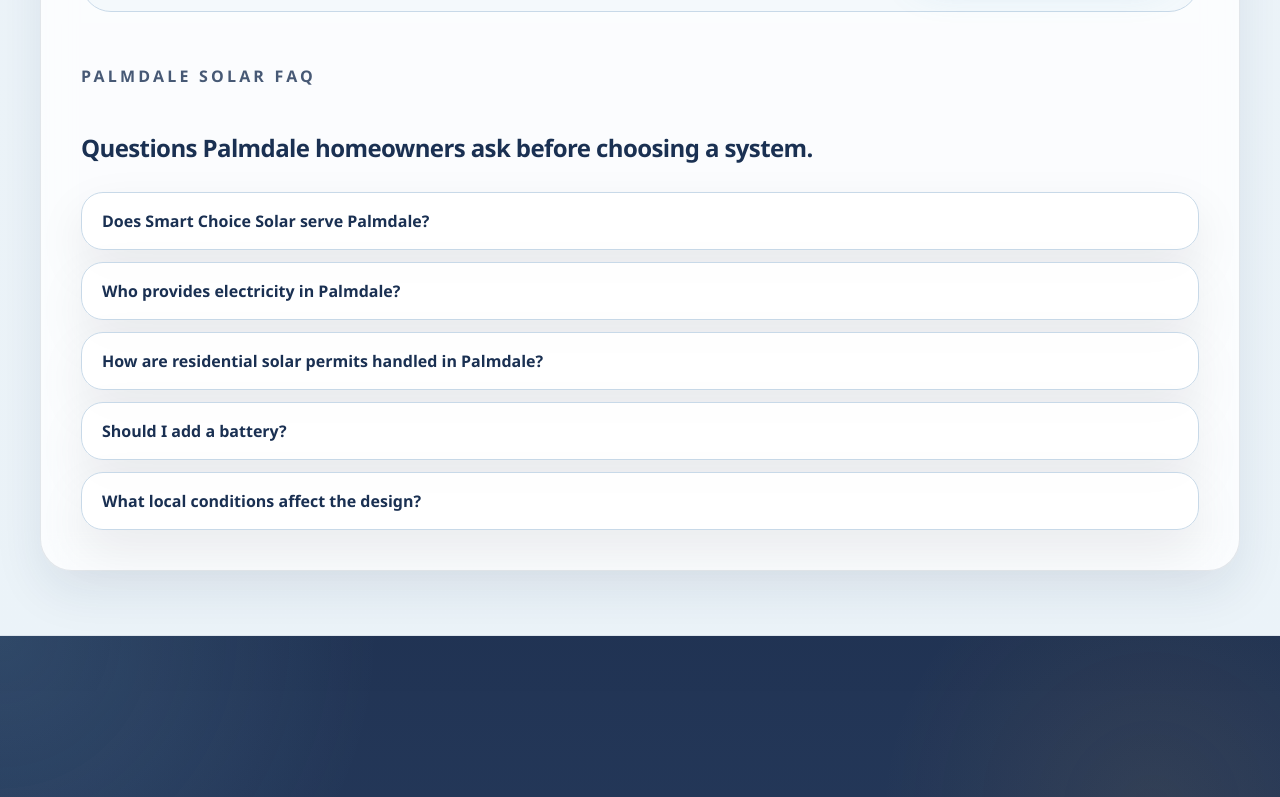
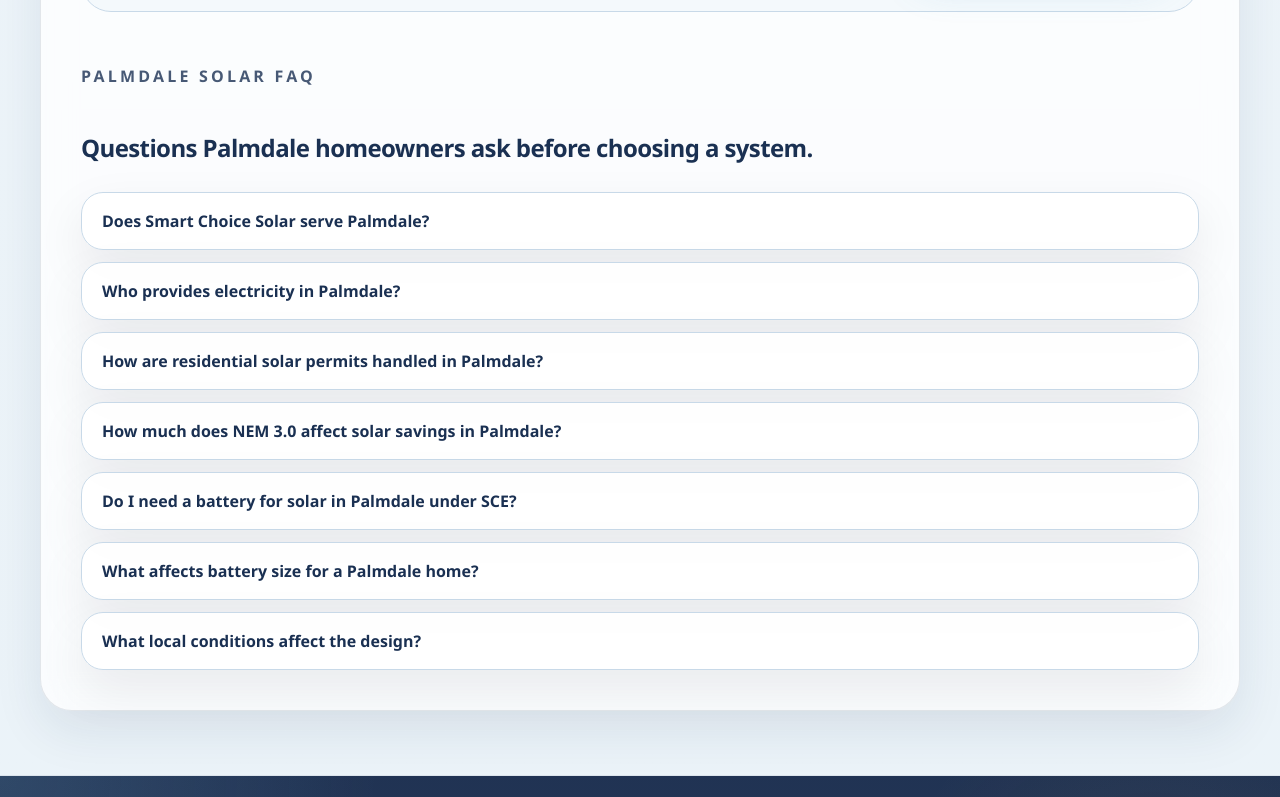
Before and after one commit to uriel-cmd/Smart-choice-solar-sitev2, a Next.js app: page /service-areas/palmdale-ca in a window 1280 px wide. Shown: the part 4042-4839 px from the top of the page. Built offline with nearby package versions, Linux system fonts and the light colour scheme.

Commit message:
Improve Palmdale SEO schema, FAQs, and CTA

```diff
--- a/app/es/service-areas/palmdale-ca/page.tsx
+++ b/app/es/service-areas/palmdale-ca/page.tsx
@@ -20,13 +20,36 @@
 export default function PalmdaleServiceAreaPageEs() {
   const schema = {
     "@context": "https://schema.org",
+    "@graph": [
+      {
         "@type": "Service",
         "@id": `${siteConfig.url}/es/service-areas/palmdale-ca/#service`,
         name: "Solar, baterías y coordinación de techo en Palmdale, CA",
         url: `${siteConfig.url}/es/service-areas/palmdale-ca`,
         provider: { "@id": `${siteConfig.url}/#organization` },
-    areaServed: ["Palmdale", "Rancho Vista", "Anaverde", "Joshua Hills", "Antelope Valley"].map((name) => ({ "@type": "Place", name })),
+        areaServed: {
+          "@type": "City",
+          name: "Palmdale, CA",
+          geo: { "@type": "GeoCoordinates", latitude: 34.5794, longitude: -118.1165 }
+        },
         serviceType: ["Solar residencial", "Baterías", "Coordinación de techo", "Revisión de propuestas solares"]
+      },
+      {
+        "@type": ["LocalBusiness", "HomeAndConstructionBusiness"],
+        "@id": `${siteConfig.url}/#organization`,
+        name: siteConfig.name,
+        url: siteConfig.url,
+        telephone: siteConfig.phoneHref,
+        address: {
+          "@type": "PostalAddress",
+          streetAddress: siteConfig.address.streetAddress,
+          addressLocality: siteConfig.address.addressLocality,
+          addressRegion: siteConfig.address.addressRegion,
+          postalCode: siteConfig.address.postalCode,
+          addressCountry: siteConfig.address.addressCountry
+        }
+      }
+    ]
   };
 
   return (
--- a/app/service-areas/palmdale-ca/page.tsx
+++ b/app/service-areas/palmdale-ca/page.tsx
@@ -21,7 +21,9 @@
   ["Does Smart Choice Solar serve Palmdale?", "Yes. Our nearby Lancaster-based team serves Palmdale homeowners, including Rancho Vista, Anaverde, Joshua Hills, and surrounding Antelope Valley communities, subject to address and project review."],
   ["Who provides electricity in Palmdale?", "Palmdale homes are generally served by Southern California Edison. We review the home’s SCE usage, rate plan, and evening demand before sizing solar or storage."],
   ["How are residential solar permits handled in Palmdale?", "The City offers SolarAPP+ for qualifying rooftop-only projects on existing single-family and duplex homes. Projects with battery storage and projects on new residences follow the City’s Accela permitting path."],
-  ["Do Palmdale homes benefit from battery storage?", "A battery may help with backup priorities and evening energy use, but the right capacity depends on the circuits the homeowner wants to support, SCE usage, system design, and budget."],
+  ["How much does NEM 3.0 affect solar savings in Palmdale?", "For new SCE solar customers, the Solar Billing Plan—also called the Net Billing Tariff or NEM 3.0—usually values exported energy below the retail electricity rate. Using more solar in the home and shifting energy into evening hours can therefore matter more than under older NEM plans. Actual savings depend on usage, system size, rate plan, and export timing."],
+  ["Do I need a battery for solar in Palmdale under SCE?", "No. SCE does not require a battery to install solar. Storage can hold excess daytime production for evening use, improve self-consumption, and provide backup when designed for it, so we compare solar-only and solar-plus-battery options for the home."],
+  ["What affects battery size for a Palmdale home?", "Backup priorities, evening demand, desired runtime, the home’s electrical setup, available incentives, and budget all affect battery capacity. We size storage around those goals."],
   ["What local conditions affect a Palmdale solar design?", "Summer cooling loads, afternoon winds, roof condition, shade, orientation, and planned electrical loads all affect equipment placement and system sizing."]
 ] as const;
 
@@ -35,8 +37,27 @@
         name: "Solar, battery storage, and roof planning in Palmdale, CA",
         url: `${siteConfig.url}/service-areas/palmdale-ca`,
         provider: { "@id": `${siteConfig.url}/#organization` },
-        areaServed: ["Palmdale", "Rancho Vista", "Anaverde", "Joshua Hills", "Antelope Valley"].map((name) => ({ "@type": "Place", name })),
+        areaServed: {
+          "@type": "City",
+          name: "Palmdale, CA",
+          geo: { "@type": "GeoCoordinates", latitude: 34.5794, longitude: -118.1165 }
+        },
         serviceType: ["Residential solar", "Battery storage", "Roofing coordination", "Solar proposal review"]
+      },
+      {
+        "@type": ["LocalBusiness", "HomeAndConstructionBusiness"],
+        "@id": `${siteConfig.url}/#organization`,
+        name: siteConfig.name,
+        url: siteConfig.url,
+        telephone: siteConfig.phoneHref,
+        address: {
+          "@type": "PostalAddress",
+          streetAddress: siteConfig.address.streetAddress,
+          addressLocality: siteConfig.address.addressLocality,
+          addressRegion: siteConfig.address.addressRegion,
+          postalCode: siteConfig.address.postalCode,
+          addressCountry: siteConfig.address.addressCountry
+        }
       },
       {
         "@type": "FAQPage",
--- a/components/pages/palmdale-service-area-page-client.tsx
+++ b/components/pages/palmdale-service-area-page-client.tsx
@@ -5,6 +5,7 @@
 
 import { ContentPage } from "@/components/content-page";
 import { useLanguage } from "@/components/language-provider";
+import { openEstimatorEvent } from "@/components/zip-estimator-controller";
 import { localizeHref } from "@/lib/i18n";
 import { siteConfig } from "@/lib/site";
 
@@ -48,7 +49,9 @@
       ["Does Smart Choice Solar serve Palmdale?", "Yes. Our nearby Lancaster-based team serves Palmdale homeowners, subject to address and project review."],
       ["Who provides electricity in Palmdale?", "Palmdale homes are generally served by Southern California Edison. We review the home’s SCE usage and rate plan before sizing solar or storage."],
       ["How are residential solar permits handled in Palmdale?", "The City offers SolarAPP+ for qualifying rooftop-only projects on existing single-family and duplex homes. Projects with batteries and projects on new residences follow the Accela permitting path."],
-      ["Should I add a battery?", "That depends on backup priorities, evening demand, desired runtime, available incentives, and budget. We size storage around those goals."],
+      ["How much does NEM 3.0 affect solar savings in Palmdale?", "For new SCE solar customers, the Solar Billing Plan—also called the Net Billing Tariff or NEM 3.0—usually values exported energy below the retail electricity rate. Using more solar in the home and shifting energy into evening hours can therefore matter more than under older NEM plans. Actual savings depend on usage, system size, rate plan, and export timing."],
+      ["Do I need a battery for solar in Palmdale under SCE?", "No. SCE does not require a battery to install solar. Storage can hold excess daytime production for evening use, improve self-consumption, and provide backup when designed for it, so we compare solar-only and solar-plus-battery options for the home."],
+      ["What affects battery size for a Palmdale home?", "Backup priorities, evening demand, desired runtime, the home’s electrical setup, available incentives, and budget all affect battery capacity. We size storage around those goals."],
       ["What local conditions affect the design?", "Summer cooling loads, afternoon winds, roof condition, shade, orientation, and planned electrical loads all affect system design."]
     ],
     officeLabel: "Nearby Antelope Valley office",
@@ -93,7 +96,9 @@
       ["¿Smart Choice Solar atiende Palmdale?", "Sí. Nuestro equipo cercano en Lancaster atiende hogares de Palmdale, sujeto a revisión de la dirección y el proyecto."],
       ["¿Quién proporciona la electricidad en Palmdale?", "Los hogares de Palmdale generalmente reciben servicio de Southern California Edison. Revisamos el consumo y la tarifa de SCE antes de dimensionar solar o batería."],
       ["¿Cómo se tramitan los permisos solares en Palmdale?", "La ciudad ofrece SolarAPP+ para proyectos elegibles solo de solar en viviendas existentes unifamiliares y dúplex. Proyectos con batería y viviendas nuevas usan Accela."],
-      ["¿Debo agregar una batería?", "Depende de prioridades de respaldo, consumo nocturno, tiempo deseado, incentivos disponibles y presupuesto."],
+      ["¿Cuánto afecta NEM 3.0 los ahorros solares en Palmdale?", "Para clientes nuevos de solar con SCE, el Solar Billing Plan, también llamado Net Billing Tariff o NEM 3.0, generalmente valora la energía exportada por debajo de la tarifa minorista. Usar más energía solar en casa y trasladarla a las horas de la tarde puede ser más importante. Los ahorros dependen del consumo, tamaño del sistema, tarifa y horario de exportación."],
+      ["¿Necesito una batería para instalar solar en Palmdale con SCE?", "No. SCE no requiere una batería para instalar solar. Una batería puede guardar producción del día para usarla por la tarde, aumentar el autoconsumo y proporcionar respaldo cuando el sistema está diseñado para ello."],
+      ["¿Qué determina el tamaño de una batería para una casa en Palmdale?", "Las prioridades de respaldo, consumo nocturno, tiempo deseado, sistema eléctrico, incentivos disponibles y presupuesto determinan la capacidad adecuada."],
       ["¿Qué condiciones locales afectan el diseño?", "El aire acondicionado en verano, viento de la tarde, techo, sombra, orientación y cargas futuras afectan el diseño."]
     ],
     officeLabel: "Oficina cercana en Antelope Valley",
@@ -108,7 +113,7 @@
   return (
     <ContentPage eyebrow={t.eyebrow} title={t.title} description={t.description}>
       <div className="mb-12 overflow-hidden rounded-[30px] border border-sky/20 bg-[linear-gradient(180deg,rgba(255,255,255,0.98),rgba(240,248,252,0.94))] shadow-[0_24px_60px_rgba(26,48,82,0.1)]">
-        <Image src="/brand/solar-modern-home-external.svg" alt={language === "en" ? "Palmdale home with rooftop solar panels" : "Casa en Palmdale con paneles solares"} width={1600} height={980} className="h-auto w-full object-cover" priority />
+        <Image src="/brand/solar-modern-home-external.svg" alt="Solar and Tesla Powerwall installation in Palmdale, CA" width={1600} height={980} className="h-auto w-full object-cover" priority />
         <div className="p-6 sm:p-8">
           <h2 className="mt-0 text-3xl font-semibold tracking-tight text-slate sm:text-4xl">{t.localTitle}</h2>
           <p>{t.localBody}</p>
@@ -140,7 +145,7 @@
 
       <div className="mb-12 rounded-[30px] border border-line bg-cloud/60 p-6 sm:p-8">
         <h2 className="mt-0 text-3xl font-semibold tracking-tight text-slate">{t.neighborhoodsTitle}</h2><p>{t.neighborhoodsBody}</p>
-        <div className="mt-6 flex flex-col gap-3 sm:flex-row sm:items-center sm:justify-between"><div><p className="!mt-0 text-xs font-semibold uppercase tracking-[0.18em] text-slate/60">{t.officeLabel}</p><p className="!mt-2 font-semibold text-slate">{siteConfig.address.streetAddress}, {siteConfig.address.addressLocality}, CA {siteConfig.address.postalCode}</p></div><Link href={localizeHref("/contact", language)} className="accent-button px-5 py-3">{t.officeLink}</Link></div>
+        <div className="mt-6 flex flex-col gap-3 sm:flex-row sm:items-center sm:justify-between"><div><p className="!mt-0 text-xs font-semibold uppercase tracking-[0.18em] text-slate/60">{t.officeLabel}</p><p className="!mt-2 font-semibold text-slate">{siteConfig.address.streetAddress}, {siteConfig.address.addressLocality}, CA {siteConfig.address.postalCode}</p></div><button type="button" onClick={() => openEstimatorEvent()} className="accent-button px-5 py-3">{t.officeLink}</button></div>
       </div>
 
       <div><p className="!mt-0 text-xs font-semibold uppercase tracking-[0.2em] text-slate/65">{t.faqEyebrow}</p><h2 className="mt-3 text-3xl font-semibold tracking-tight text-slate sm:text-4xl">{t.faqTitle}</h2><div className="mt-7 space-y-3">{t.faqs.map(([question, answer]) => <details key={question} className="rounded-[22px] border border-line bg-white/90 px-5 py-4 shadow-soft"><summary className="cursor-pointer list-none pr-6 text-base font-semibold text-slate">{question}</summary><p className="!mt-3 text-sm leading-7 text-slate/78">{answer}</p></details>)}</div></div>
```
Lines whose indentation alone changed are shown as unchanged.
